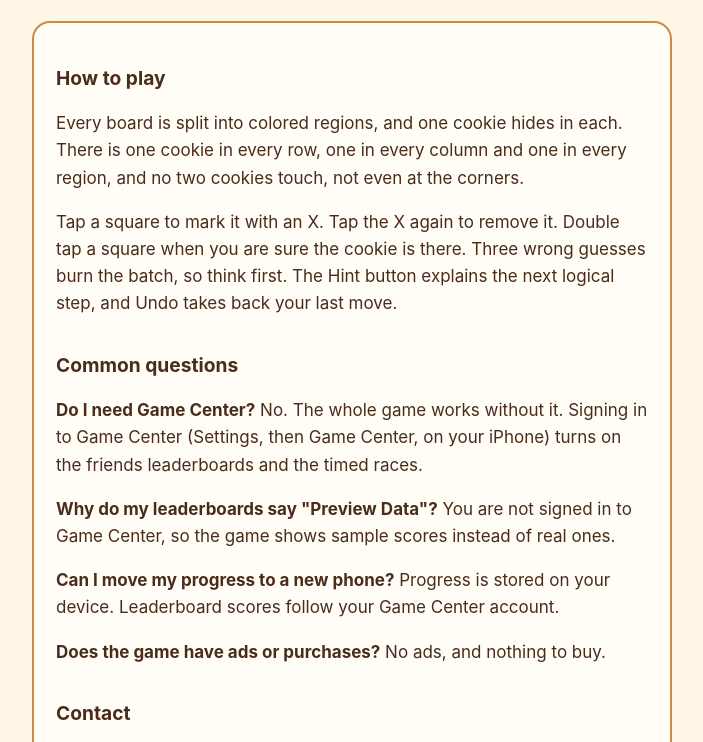
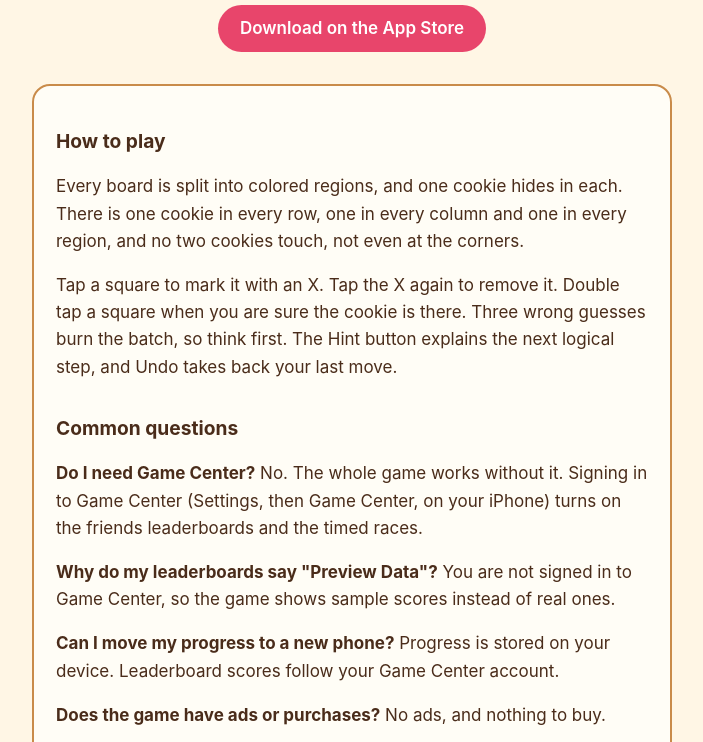
Before and after one commit to boxofwonders24-rgb/cookiedoku-site, a plain HTML site: page index.html in a window 1280 px wide. Shown: the part 139-881 px from the top of the page, without its empty margins (288-991 px from the left). Drawn offline with Linux system fonts and the light colour scheme.

Commit message:
feat: App Store download button on the support page

```diff
--- a/index.html
+++ b/index.html
@@ -12,6 +12,7 @@
 <header>
 <h1>Cookie<span>doku</span></h1>
 <p class="tag">A cookie logic puzzle for iPhone</p>
+<p class="cta"><a class="button" href="https://apps.apple.com/us/app/cookiedoku-cookie-logic/id6813710416">Download on the App Store</a></p>
 </header>
 
 <section class="card">
--- a/style.css
+++ b/style.css
@@ -6,6 +6,9 @@ header { text-align: center; padding-bottom: 8px; }
 h1 { font-size: 2.2rem; margin: 0 0 4px; letter-spacing: 0.02em; }
 h1 span { color: var(--berry); }
 .tag { margin: 0; opacity: 0.8; }
+.cta { margin: 16px 0 0; }
+.button { display: inline-block; background: var(--berry); color: #fff; text-decoration: none; font-weight: 600; padding: 10px 22px; border-radius: 999px; }
+.button:hover { opacity: 0.9; }
 h2 { font-size: 1.2rem; margin: 32px 0 8px; }
 .card { background: var(--card); border: 2px solid var(--crust); border-radius: 18px; padding: 8px 22px 18px; margin-top: 24px; }
 a { color: var(--berry); }
```
